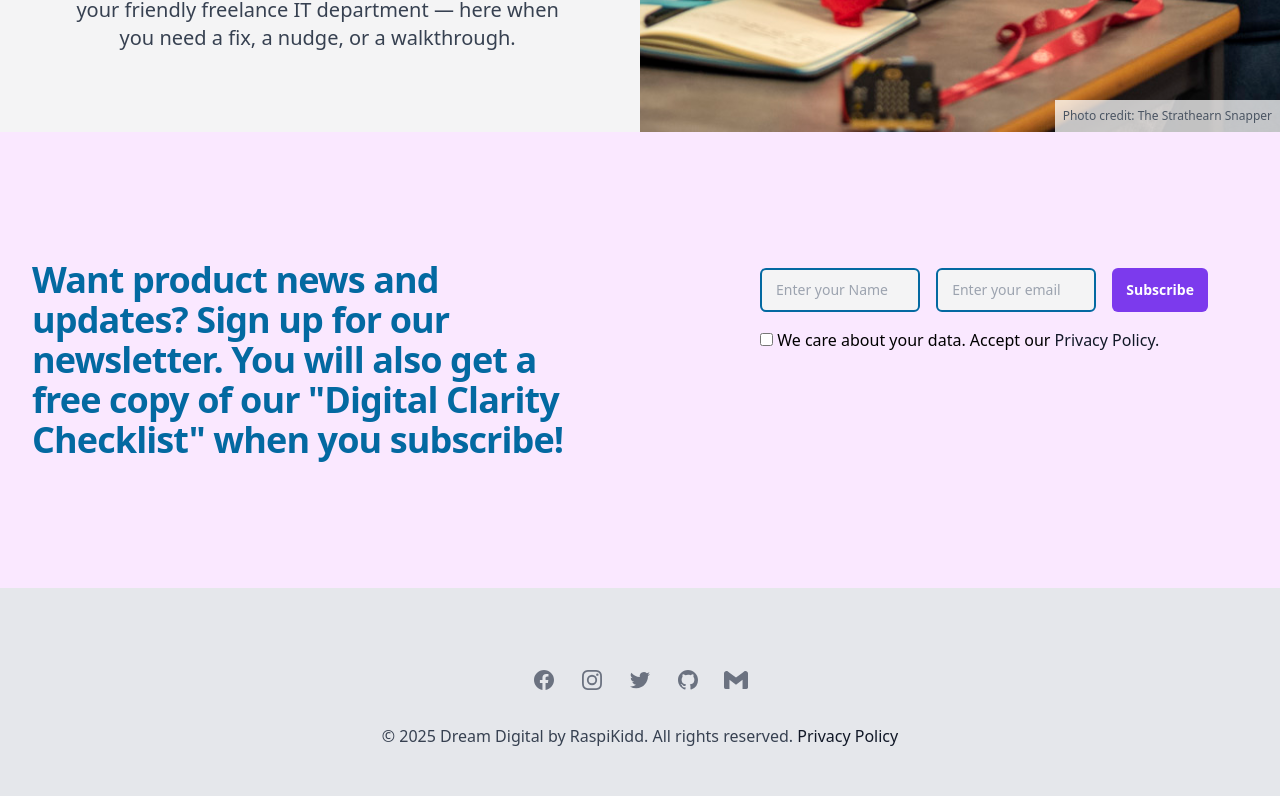
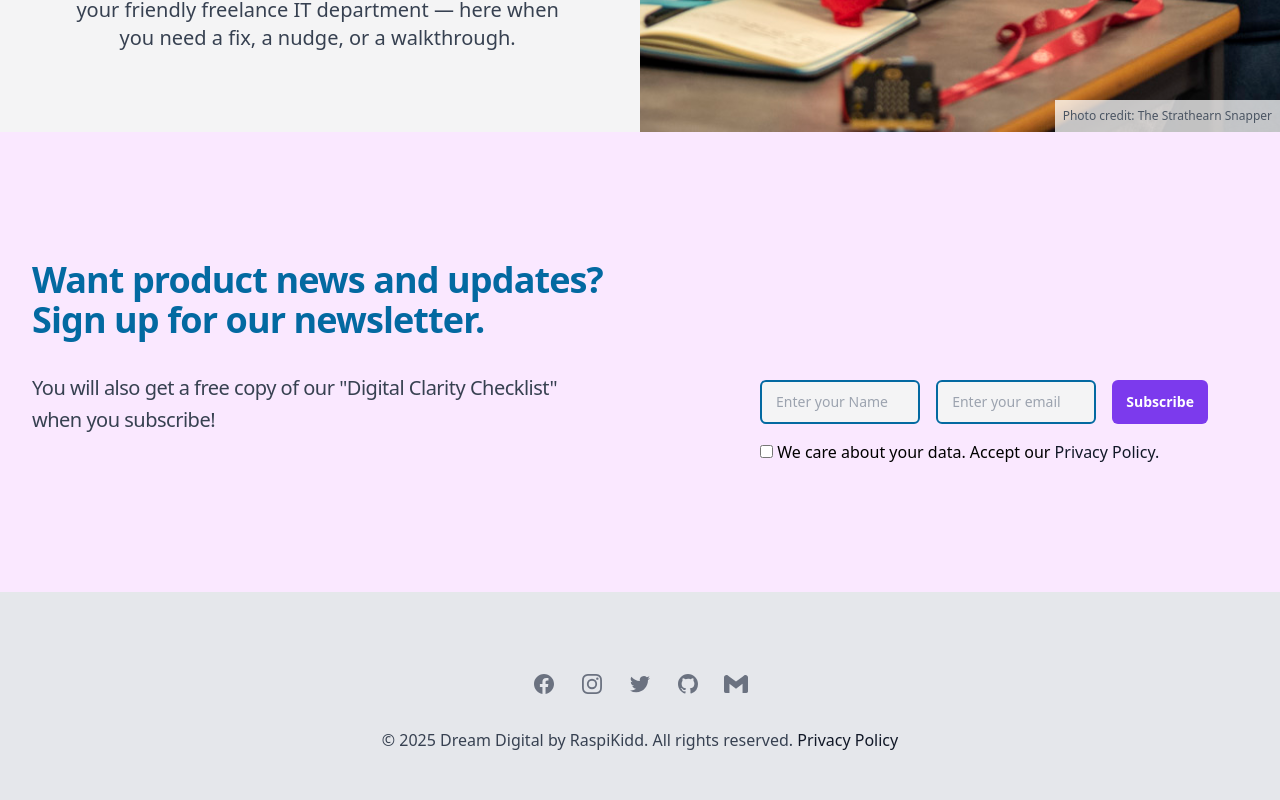
Before and after one commit to DigitalITServices/DigitalServices, a Nuxt app: page / in a window 1280 px wide. Shown: the part 1316-2116 px from the top of the page. Built offline with nearby package versions, Linux system fonts and the light colour scheme.

Commit message:
Updated newsletter formatting

```diff
--- a/components/NewsletterForm.vue
+++ b/components/NewsletterForm.vue
@@ -2,8 +2,11 @@
   <div class="bg-fuchsia-100 py-16 sm:py-24 lg:py-32">
     <div class="mx-auto grid max-w-7xl grid-cols-1 gap-10 px-6 lg:grid-cols-12 lg:gap-8 lg:px-8">
         <h2 class="max-w-xl text-3xl font-semibold tracking-tight text-balance text-sky-700 sm:text-4xl lg:col-span-7">
-            Want product news and updates? Sign up for our newsletter. You will also get a free copy of our "Digital Clarity Checklist" when you subscribe!
+            Want product news and updates? Sign up for our newsletter.
         </h2>
+        <p class="max-w-xl tracking-tight text-balance text-lg font-medium text-pretty text-gray-700 sm:text-xl/8 lg:col-span-7">
+            You will also get a free copy of our "Digital Clarity Checklist" when you subscribe!
+      </p>
       <form class="w-full max-w-md lg:col-span-5 lg:pt-2" name="Newsletter" method="POST" netlify>
         <input type="hidden" name="form-name" value="Newsletter" />
         <div class="flex gap-x-4">
```
